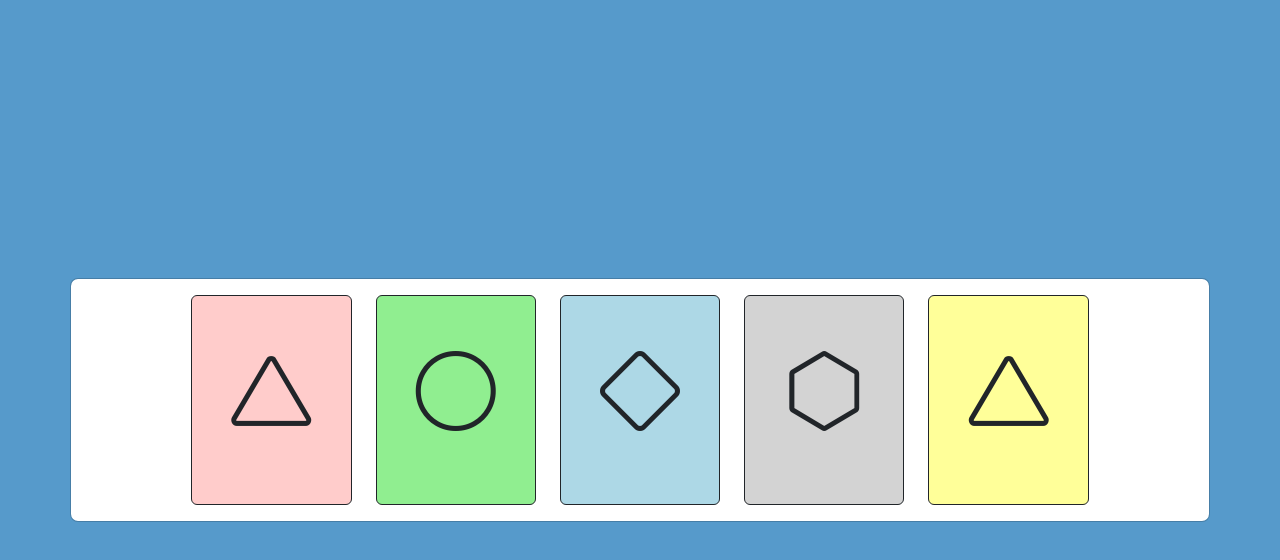
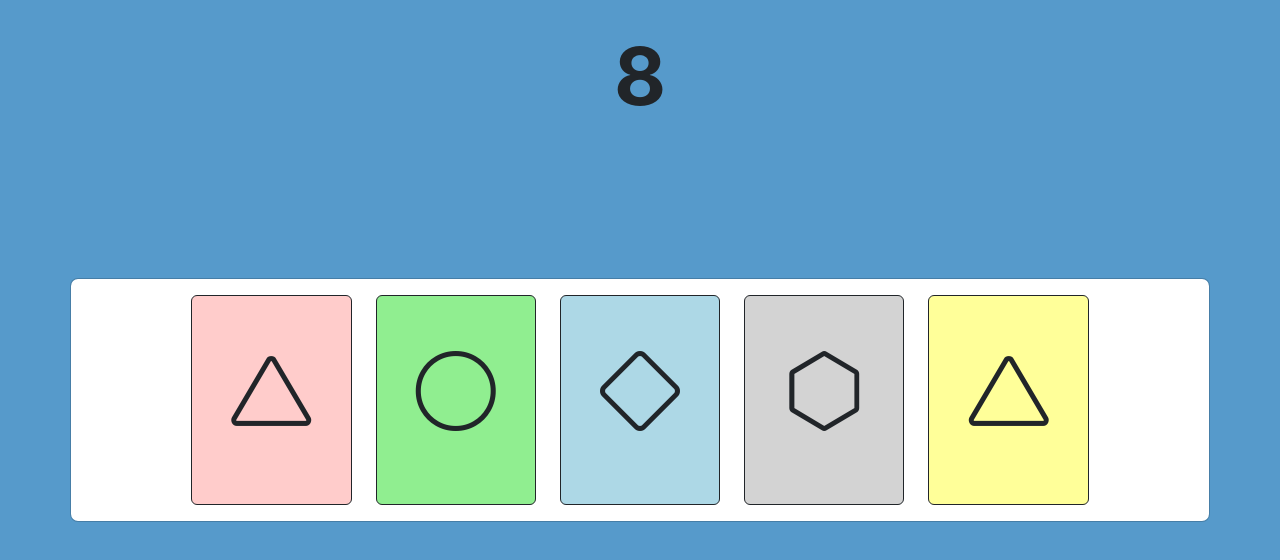
Before and after one commit to Millenium47/shapes, a React (Create React App) app: page / in a window 1280 px wide. Both pictures are taken after a click on the button "Start". Shown: the top 560 px of the page. Built offline with nearby package versions, Linux system fonts and the light colour scheme.

Commit message:
Added countdown

```diff
--- a/src/components/Menu.js
+++ b/src/components/Menu.js
@@ -1,7 +1,6 @@
 import animation from '../assets/1aoi.gif';
 
 function Menu({ isOpenShowModal, setTimer }) {
-
 
     return (
         <div className="px-4 py-5 text-center bg-custom-blue container-fluid">
--- a/src/components/ShowModal.js
+++ b/src/components/ShowModal.js
@@ -1,14 +1,23 @@
-import React, { useEffect } from "react";
+import React, { useEffect, useState } from "react";
 import { useNavigate } from "react-router-dom";
 import Modal from 'bootstrap/js/dist/modal';
+import { CountdownCircleTimer } from 'react-countdown-circle-timer'
 
 const ShowModal = ({ solution, timer }) => {
     let navigate = useNavigate();
 
+    const [timeLeft, setTimeLeft] = useState(timer);
+
+    useEffect(() => {
+        if (timeLeft > 0)
+            setTimeout(() => { setTimeLeft(timeLeft - 1) }, 950)
+    }, [timeLeft]);
+
     useEffect(() => {
         var modal = getModal();
         modal.show();
-        setTimeout(function () {
+
+        setTimeout(() => {
             modal.hide();
             navigate('/guess');
         }, timer * 1000);
@@ -33,6 +42,9 @@ const ShowModal = ({ solution, timer }) => {
     return (
         <div className="modal bg-custom-blue" id="exampleModal" tabIndex="-1" data-bs-backdrop="static">
             <div className="modal-dialog modal-xl modal-dialog-centered">
+                <div className="position-absolute top-0 start-50 translate-middle-x">
+                    <p className="display-1 fw-bold">{timeLeft}</p>
+                </div>
                 <div className="modal-content">
                     <div className="modal-body">
                         <div className="text-center container">
@@ -43,7 +55,7 @@ const ShowModal = ({ solution, timer }) => {
                     </div>
                 </div>
             </div>
-        </div>
+        </div >
     );
 }
 
```
